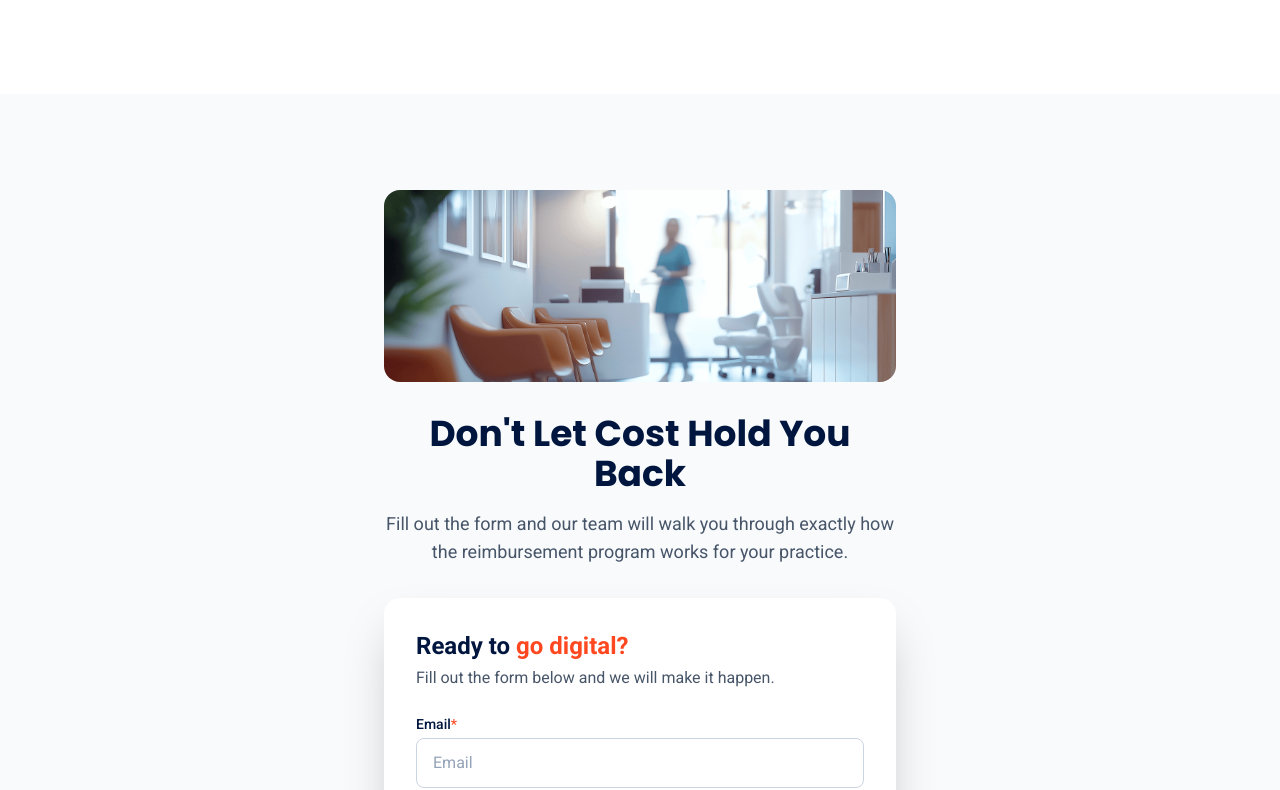
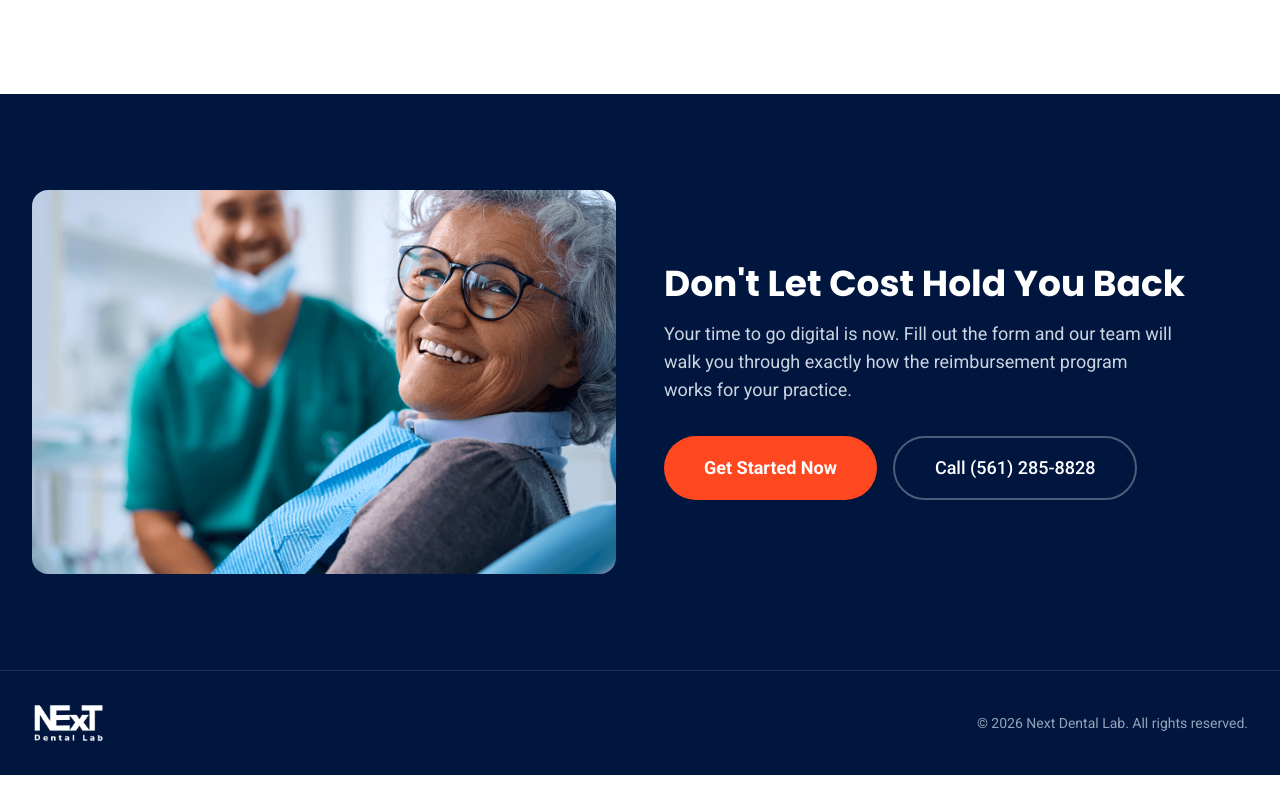
Before and after one commit to Landing-Pages-Websites/next-dental-lab-scanner, a Next.js app: page / in a window 1280 px wide. Shown: the part 5427-6217 px from the top of the page. Built offline with nearby package versions, Linux system fonts and the light colour scheme.

Commit message:
Fix footer: image left + CTA buttons right (no centered form), use banner.png instead of duplicate hero-dental

```diff
--- a/src/app/page.tsx
+++ b/src/app/page.tsx
@@ -658,21 +658,33 @@ export default function Home() {
         </div>
       </section>
 
-      {/* ── FOOTER FORM ── */}
-      <section className="bg-gray-50 py-16 md:py-24">
-        <div className="max-w-xl mx-auto px-4 sm:px-6 lg:px-8">
-          <div className="relative h-48 rounded-2xl overflow-hidden mb-8">
-            <Image src="/images/hero-dental.png" alt="Next Dental Lab dental office" width={1420} height={800} className="w-full h-full object-cover" />
+      {/* ── FINAL CTA ── */}
+      <section className="bg-[#00163F] py-16 md:py-24">
+        <div className="max-w-7xl mx-auto px-4 sm:px-6 lg:px-8">
+          <div className="grid md:grid-cols-2 gap-12 items-center">
+            <div className="relative h-72 sm:h-96 rounded-2xl overflow-hidden">
+              <Image src="/images/banner.png" alt="Next Dental Lab digital workflow" width={1920} height={870} className="w-full h-full object-cover" />
+            </div>
+            <div className="text-center md:text-left">
+              <h2 className="text-3xl sm:text-4xl font-bold text-white mb-4" style={{ fontFamily: "var(--font-poppins)" }}>
+                Don&apos;t Let Cost Hold You Back
+              </h2>
+              <p className="text-gray-300 text-lg mb-8 max-w-lg">
+                Your time to go digital is now. Fill out the form and our team will walk you through
+                exactly how the reimbursement program works for your practice.
+              </p>
+              <div className="flex flex-col sm:flex-row gap-4 md:justify-start justify-center">
+                <button onClick={scrollToForm}
+                  className="bg-[#FF4820] hover:bg-[#E63D18] text-white font-bold px-10 py-4 rounded-full transition-colors text-lg">
+                  Get Started Now
+                </button>
+                <a href="tel:5612858828"
+                  className="border-2 border-white/30 hover:border-white text-white font-medium px-10 py-4 rounded-full transition-colors text-lg text-center">
+                  Call (561) 285-8828
+                </a>
+              </div>
+            </div>
           </div>
-          <h2 className="text-3xl sm:text-4xl font-bold text-[#00163F] text-center mb-4" style={{ fontFamily: "var(--font-poppins)" }}>
-            Don&apos;t Let Cost Hold You Back
-          </h2>
-          <p className="text-gray-600 text-lg mb-8 text-center">
-            Fill out the form and our team will walk you through
-            exactly how the reimbursement program works for your practice.
-          </p>
-          <LeadForm id="footer-form" formData={formData} errors={errors} submitting={submitting}
-            submitted={submitted} handleChange={handleChange} handlePhoneBlur={handlePhoneBlur} handleSubmit={handleSubmit} formRef={null} />
         </div>
       </section>
 
```
